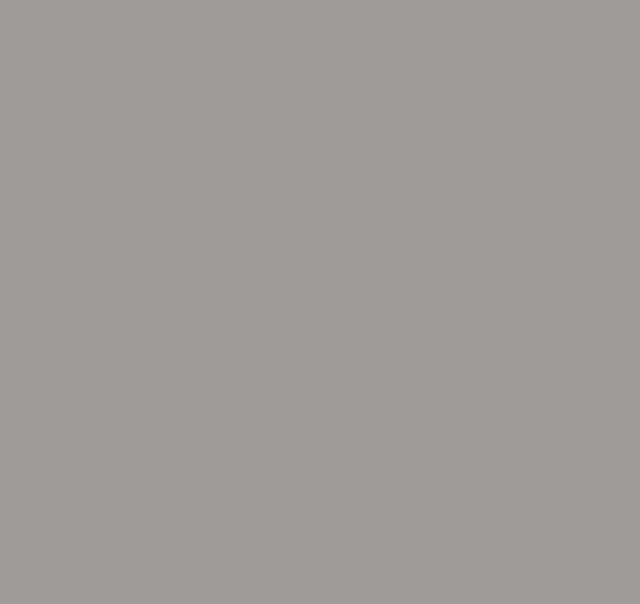
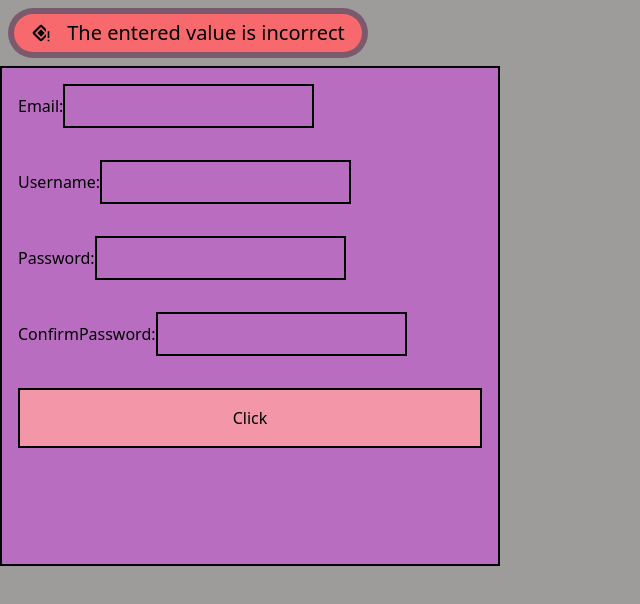
Before and after one commit to faradev93/Ticketing-vala, a React (Vite) app: page /panahi in a window 1280 px wide. Before the commit this address had no page. Shown: the top 604 px of the page, without its empty margins (0-640 px from the left). Built offline with nearby package versions, Linux system fonts and the light colour scheme.

Commit message:
raftam az no:(

```diff
--- a/package.json
+++ b/package.json
@@ -13,6 +13,7 @@
     "@tailwindcss/vite": "^4.0.8",
     "react": "^19.0.0",
     "react-dom": "^19.0.0",
+    "react-icons": "^5.5.0",
     "react-router-dom": "^7.2.0",
     "tailwindcss": "^4.0.8"
   },
--- a/src/App.jsx
+++ b/src/App.jsx
@@ -12,6 +12,8 @@ import LoginPage3 from "./Routes/LoginPage3";
 import Logintest from "./Routes/Logintest";
 import TestPage from "./Routes/TestPage";
 import SignupPage2 from "./Routes/SignupPage2";
+import Signup3 from "./Routes/Signup3";
+import Reg3 from "./Routes/REG3";
 
 export default function App() {
   //
@@ -41,6 +43,8 @@ export default function App() {
         <Route path="login_test" element={<Logintest />}></Route>
         <Route path="/testpage" element={<TestPage />}></Route>
         <Route path="/reg" element={<SignupPage2 />}></Route>
+        <Route path="panahi" element={<Signup3/>}></Route>
+        <Route path="reg3" element={<Reg3/>}></Route>
       </Routes>
     </BrowserRouter>
   );
--- /dev/null
+++ b/src/Routes/Reg3.jsx
@@ -0,0 +1,146 @@
+import { useState } from "react";
+import { useNavigate } from "react-router-dom";
+
+const Reg3 = () => {
+  const handleClickSignup = async () => {
+    try {
+      const response = await fetch("http://test.joo.nz/register", {
+        method: "post",
+        headers: { "content-type": "application/json" },
+        body: JSON.stringify({
+          username: "2sxa1",
+          password: "sax",
+          conirmpassword: "sadsa",
+          mail: "sadsada",
+        }),
+      });
+      if (response.status === 200) {
+        const dt = await response.json();
+        const TK = dt.token;
+        localStorage.setItem("Token_feri", TK);
+        navig("/tickets");
+      }
+    } catch (err) {
+      console.log(`نمیتونم لود کنم+${err}`);
+    } finally {
+      console.log("saalam load shod");
+    }
+  };
+  // | Hook's
+
+  const navig = useNavigate();
+  const [man, setMan] = useState({
+    username: "",
+    password: "",
+    confirmPassword: "",
+    mail: "",
+    hamintori: "",
+  });
+
+  //
+  const handlePassword = (g) => {
+    const val = g.target.value;
+    const cman = { ...man };
+    cman.password = val;
+    setMan(cman);
+    console.log(man);
+  };
+  //   const ar = [12, 3, 4, true, "fara", () => {}];
+  //   function arr(x) {
+  //     for (let i = 0; i <= ar.length; i++) {
+  //       console.log(typeof ar[i]);
+  //     }
+  //   }
+  //   arr();
+  function prime(A) {
+    for (i = 2; i < A; i++) {
+      let baghi = A % i === 0;
+      if (baghi) {
+        console.log(" not Prime");
+        return;
+      }
+    }
+    console.log("Prime");
+    return true;
+  }
+  function dade(xh) {
+    let i = 0;
+    while (i < xh.length) {
+      i++;
+      console.log(i);
+    }
+  }
+  let xh = [1, 2, 5, 7, 6, 8, "fara", true, null, undefined, () => {}, "ss"];
+  dade(xh);
+  //   prime(37);
+
+  function test(list) {
+    if (!Array.isArray(list)) {
+      return;
+    }
+    let temp = 0;
+    // 1-3-8-12-18
+    for (let i = 0; i < list.length; i++) {
+      temp += list[i];
+      console.log(temp);
+    }
+    console.log(temp / list.length);
+  }
+
+  test([2, 5, 5]);
+
+  return (
+    <div>
+      <div className="bg-indigo-400/50 w-[500px] h-[500px] border-b-4 border-t-8 border-amber-800/60 rounded-2xl p-4 m-2 flex flex-col justify-center items-center">
+        <h1 className="text-2xl font-thin text-fuchsia-800 shadow-2xl shadow-black/80 ">
+          SignUp Page
+        </h1>
+        <div className="flex flex-col m-2 p-2 gap-2">
+          <label htmlFor="username" className="select-none">
+            Username :
+          </label>
+          <input
+            onChange={(wazir) => {
+              setMan({ ...man, username: wazir.target.value });
+            }}
+            className="border-2 border-black rounded-md p-2"
+            type="text"
+            id="username"
+          />
+          <label htmlFor="password" className="select-none">
+            Password :
+          </label>
+          <input
+            onChange={handlePassword}
+            className="border-2 border-black rounded-md p-2"
+            type="text"
+            id="password"
+          />
+          <label htmlFor="confirmPassword" className="select-none">
+            ConfirmPassword :
+          </label>
+          <input
+            className="border-2 border-black rounded-md p-2"
+            type="text"
+            id="confirmPassword"
+          />
+          <label htmlFor="mail" className="select-none">
+            Mail :
+          </label>
+          <input
+            className="border-2 border-black rounded-md p-2"
+            type="text"
+            id="mail"
+          />
+          <button
+            onClick={handleClickSignup}
+            className="transition-all border-2 border-e-8 hover:border-l-8  p-2 m-0.5 hover:bg-indigo-950/50 hover:text-amber-400"
+          >
+            Register
+          </button>
+        </div>
+      </div>
+    </div>
+  );
+};
+export default Reg3;
--- /dev/null
+++ b/src/Routes/Signup3.jsx
@@ -0,0 +1,133 @@
+import { useState } from "react";
+import { Navigate, useNavigate } from "react-router-dom";
+import ErrorMsg from "../components/ErrorMsg";
+
+//
+function avg() {
+  let N = 0;
+  let index = 0;
+  for (index; index <= N; index++) {
+    const avg=index+N/index;
+    console.log(avg);
+  }
+}
+avg(10)
+//
+const Signup3 = () => {
+  const [info, setInfo] = useState({
+    mail: "",
+    username: "",
+    password: "",
+    confirmPassword: "",
+  });
+  const nav = useNavigate();
+
+  const [error, setError] = useState({});
+
+  const clicktoSign = async () => {
+    if (info.password === info.confirmPassword) {
+      const response = await fetch("http://test.joo.nz/register", {
+        method: "post",
+        headers: { "content-type": "application/json" },
+        body: JSON.stringify({
+          mail: info.mail,
+          username: info.username,
+          password: info.password,
+          confirmPassword: info.confirmPassword,
+        }),
+      });
+      if (response.status === 200) {
+        const dt = await response.json();
+        console.log(dt);
+        localStorage.setItem("TKN", dt.token);
+        nav("/tickets");
+      }
+    } else if (info.password !== info.confirmPassword) {
+      alert("Your Password Enter is Not Correct!");
+    }
+  };
+
+  //  | ydi
+  const handletstMail = (dhNx) => {
+    const vl = dhNx.target.value;
+    const copyInfo = { ...info };
+    copyInfo.mail = vl;
+    setInfo(copyInfo);
+    console.log(copyInfo);
+  };
+  const handleBlur = (e) => {
+    if (!e.target.value.trim()) {
+      setError({ ...error, mail: <ErrorMsg /> });
+    } else {
+      setError({ ...error, mail: null });
+    }
+  };
+
+  const handlePasswordBlur = (e) => {
+    if (info.password !== info.confirmPassword) {
+      setError({ ...error, confirmPassword: <ErrorMsg /> });
+    } else {
+      setError({ ...error, confirmPassword: null });
+    }
+  };
+
+  return (
+    <div>
+      <div>
+        <ErrorMsg />
+      </div>
+      <div className="bg-fuchsia-500/40 w-[500px] h-[500px] border-2 p-4 flex flex-col gap-8">
+        <label className="select-none">
+          Email:
+          <input
+            onChange={handletstMail}
+            onBlur={handleBlur}
+            className="border-2 p-2"
+            type="email"
+          />{" "}
+          {error.mail}
+        </label>
+        <label className="select-none">
+          Username:
+          <input
+            onChange={(eFR) => {
+              setInfo({ ...info, username: eFR.target.value });
+            }}
+            className="border-2 p-2"
+            type="text"
+          />
+        </label>
+        <label className="select-none">
+          Password:
+          <input
+            onChange={(e) => {
+              setInfo({ ...info, password: e.target.value });
+            }}
+            onBlur={handlePasswordBlur}
+            className="border-2 p-2"
+            type="text"
+          />
+        </label>
+        <label className="select-none">
+          ConfirmPassword:
+          <input
+            onChange={(x) => {
+              setInfo({ ...info, confirmPassword: x.target.value });
+            }}
+            onBlur={handlePasswordBlur}
+            className="border-2 p-2"
+            type="text"
+          />
+        </label>
+        {error.confirmPassword}
+        <button
+          onClick={clicktoSign}
+          className="bg-red-300/80 border-2 p-4 hover:bg-green-700/50"
+        >
+          Click
+        </button>
+      </div>
+    </div>
+  );
+};
+export default Signup3;
--- a/src/Routes/TicketsPage.jsx
+++ b/src/Routes/TicketsPage.jsx
@@ -14,8 +14,8 @@ const TicketsPage = () => {
   };
   const [users, setUsers] = useState([]);
   useEffect(() => {
-    getData(), [];
-  });
+    getData();
+  }, []);
   // console.log(users);
   return (
     <div>
--- a/src/Routes/style.css
+++ b/src/Routes/style.css
@@ -1,6 +1,3 @@
 .Wrapper{
     background-color: red;
 }
-div{
-
-}
--- /dev/null
+++ b/src/components/ErrorMsg.jsx
@@ -0,0 +1,12 @@
+import { MdOutlineNearbyError } from "react-icons/md";
+const ErrorMsg = (e) => {
+  return (
+    <div>
+      <div className="pt-[10px] pb-[10px] pr-[5px] pl-[5px] flex bg-red-400/90 blur-[0.2px] select-none border-6 text-xl m-2 w-[360px] h-[50px] rounded-4xl border-sky-900/50 justify-center items-center gap-4 flex-row-reverse cursor-pointer">
+        The entered value is incorrect <MdOutlineNearbyError />
+      </div>
+    </div>
+  );
+};
+
+export default ErrorMsg;
```
Also changed, not shown: 1 other file (tests, documents, lock files or other folders).
